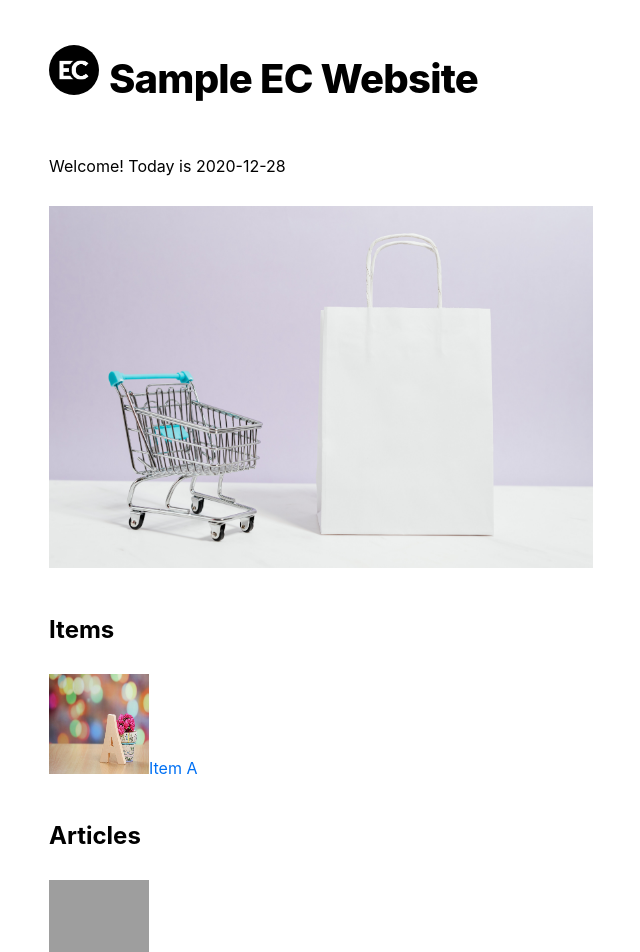
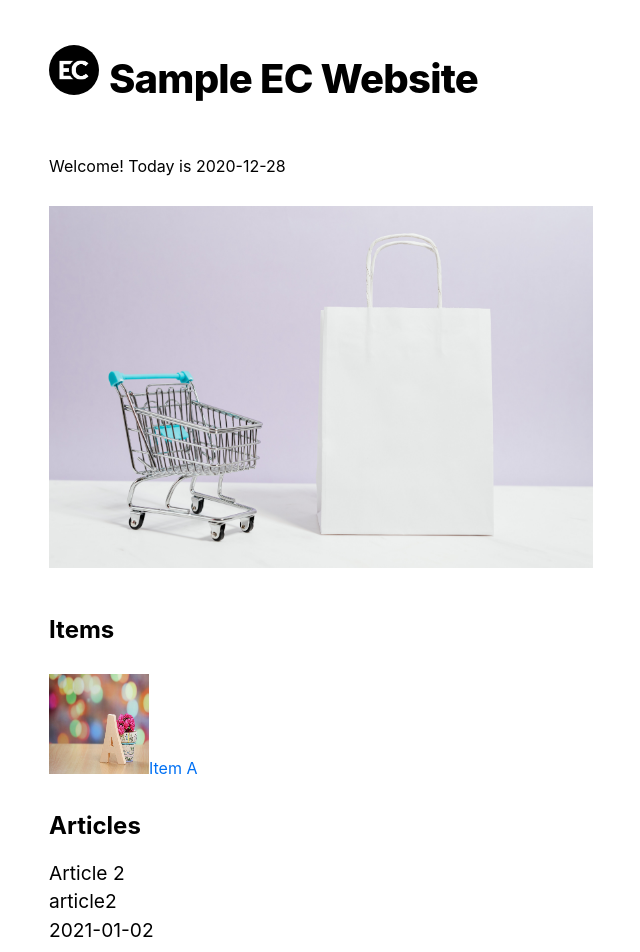
Before and after one commit to hiroyone/nextjs-simple-ec, a Next.js app: page / in a window 1280 px wide. Shown: the top 952 px of the page, without its empty margins (319-959 px from the left). Built offline with nearby package versions, Linux system fonts and the light colour scheme; grey boxes are pictures that could not be loaded.

Commit message:
Add Static Prop for articles manuscripts

```diff
--- /dev/null
+++ b/lib/posts.js
@@ -0,0 +1,36 @@
+import fs from "fs";
+import path from "path";
+import matter from "gray-matter";
+
+const postsDirectory = path.join(process.cwd(), "posts");
+
+export function getSortedPostsData() {
+  // Get file names under /posts
+  const fileNames = fs.readdirSync(postsDirectory);
+  const allPostsData = fileNames.map((fileName) => {
+    // Remove ".md" from file name to get id
+    const id = fileName.replace(/\.md$/, "");
+
+    // Read markdown file as string
+    const fullPath = path.join(postsDirectory, fileName);
+    const fileContents = fs.readFileSync(fullPath, "utf8");
+
+    // Use gray-matter to parse the post metadata section
+    const matterResult = matter(fileContents);
+    // console.log(matterResult);
+
+    // Combine the data with the id
+    return {
+      id,
+      ...matterResult.data,
+    };
+  });
+  // Sort posts by date
+  return allPostsData.sort((a, b) => {
+    if (a.date < b.date) {
+      return 1;
+    } else {
+      return -1;
+    }
+  });
+}
--- a/package.json
+++ b/package.json
@@ -8,6 +8,7 @@
     "start": "next start"
   },
   "dependencies": {
+    "gray-matter": "^4.0.2",
     "next": "^10.0.0",
     "react": "16.13.1",
     "react-dom": "16.13.1"
--- a/pages/index.tsx
+++ b/pages/index.tsx
@@ -2,9 +2,11 @@
 import Head from "next/head";
 import Image from "next/image";
 import Layout from "../components/layout";
+import { getSortedPostsData } from "../lib/posts";
+import utilStyles from "../styles/utils.module.css";
 
 /**
- * Return a date in a ISO date format
+ * Get a date in a ISO date format
  * @constant
  * @type {String}
  * @default
@@ -17,7 +19,29 @@
   return yyyy + "-" + mm + "-" + dd;
 })();
 
-export default function Home() {
+const ArticleList = ({
+  allPostsData,
+}: {
+  allPostsData: { date: string; title: string; id: string };
+}): JSX.Element => (
+  /* Add this <section> tag below the existing <section> tag */
+  <section className={`${utilStyles.headingMd} ${utilStyles.padding1px}`}>
+    <h2 className={utilStyles.headingLg}>Articles</h2>
+    <ul className={utilStyles.list}>
+      {allPostsData.map(({ id, date, title }) => (
+        <li className={utilStyles.listItem} key={id}>
+          {title}
+          <br />
+          {id}
+          <br />
+          {date}
+        </li>
+      ))}
+    </ul>
+  </section>
+);
+
+export default function Home({ allPostsData }) {
   return (
     <Layout home>
       <Head>
@@ -52,6 +76,7 @@
           </Link>
         </li>
       </ul>
+      <ArticleList allPostsData={allPostsData} />
       <h2>Articles</h2>
       <ul>
         <li>
@@ -74,3 +99,19 @@
     </Layout>
   );
 }
+
+/**
+ * Return an external data fetched upon build
+ * @function
+ * @type
+ * @default
+ */
+export async function getStaticProps(): GetStaticProps {
+  const allPostsData = getSortedPostsData();
+  console.log(allPostsData);
+  return {
+    props: {
+      allPostsData,
+    },
+  };
+}
--- /dev/null
+++ b/posts/article1.md
@@ -0,0 +1,10 @@
+---
+title: "Article 1"
+date: "2021-01-01"
+---
+
+Item A is **awesome!**
+
+- Cheap
+- Fast
+- Stable
--- /dev/null
+++ b/posts/article2.md
@@ -0,0 +1,10 @@
+---
+title: "Article 2"
+date: "2021-01-02"
+---
+
+Item B is **crazy!**
+
+- Expensive
+- Slow
+- Unstable
```
Also changed, not shown: 1 other file (tests, documents, lock files or other folders).
